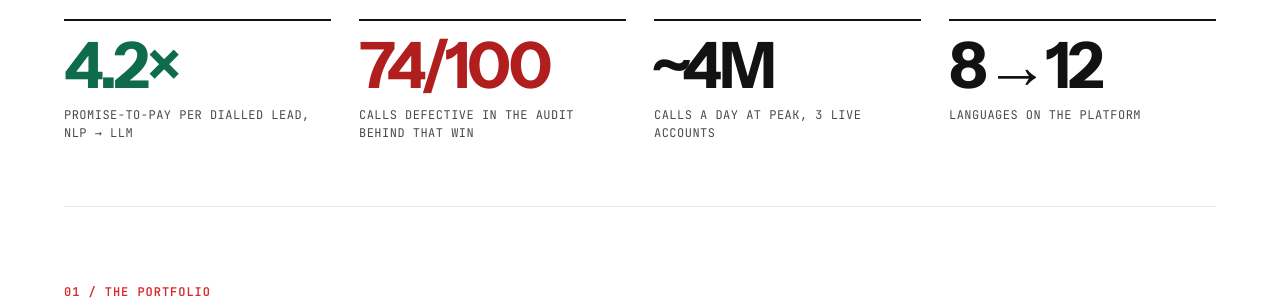
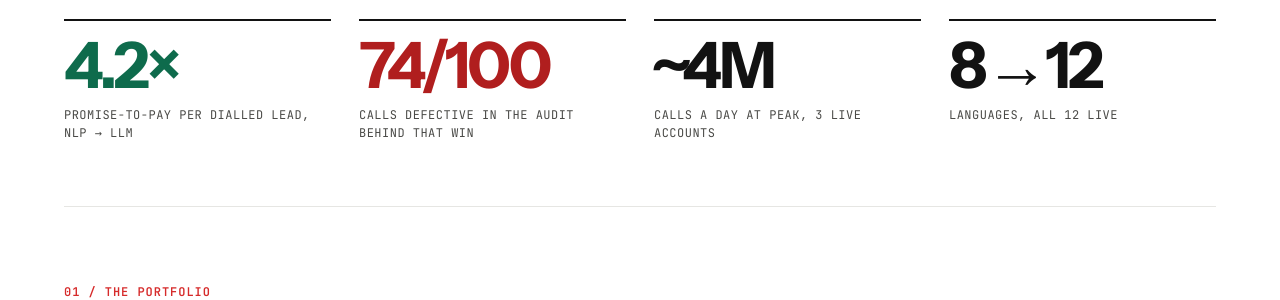
Before and after one commit to Arcanag/arcanag.github.io, a Jekyll site: the page built from _case-studies/voice-ai-portfolio.html, in a window 1280 px wide and 900 px high, scrolled down 579 px. Shown: the part 153-453 px from the top of the window. Built offline with Jekyll 4.4.1, drawn with Linux system fonts in a browser that asks for light colours; some web fonts are replaced; some of the changed text lies outside the part shown.

Commit message:
Apply content sign-off: 80+ integrations, "~4M calls a day at peak", 12 languages live
Co-Authored-By: Claude Opus 5.5 <noreply@anthropic.com>

```diff
--- a/_case-studies/banking-voicebot.html
+++ b/_case-studies/banking-voicebot.html
@@ -53,7 +53,7 @@ next:
   <p class="lead">Every use case needed its own <b>APIs, NLU changes, flows and multi-round testing</b> — through a 27-step lifecycle.</p>
   <div class="grid3 grid--stats mt-l">
     <div class="stat"><div class="stat__value">2,188</div><div class="stat__label">conversational states</div></div>
-    <div class="stat"><div class="stat__value">130+</div><div class="stat__label">core banking integrations</div></div>
+    <div class="stat"><div class="stat__value">80+</div><div class="stat__label">core-banking API integrations</div></div>
     <div class="stat"><div class="stat__value">3</div><div class="stat__label">new product categories: NRI, Current, Loan</div></div>
   </div>
 </section>
--- a/_case-studies/voice-ai-portfolio.html
+++ b/_case-studies/voice-ai-portfolio.html
@@ -30,7 +30,7 @@ hero_stats:
   - value: "~4M"
     label: "calls a day at peak, 3 live accounts"
   - value: "8→12"
-    label: "languages on the platform"
+    label: "languages, all 12 live"
 next:
   url: /case-studies/banking-voicebot/
   label: "Next case study: Banking voicebot"
@@ -155,13 +155,13 @@ next:
   <p class="label">06 / Scale and languages</p>
   <h2 class="h2">Eight languages to twelve. <em>A supply chain.</em></h2>
   <p class="lead">Adding a language to a voicebot isn’t translation. I ran it end to end: <b>an external annotation vendor</b>, tooling, and per-language test dates committed to the client and tracked like any other delivery.</p>
-  <div class="pf-langs" role="img" aria-label="Language platform: 8 languages live, 4 added, 12 in total.">
+  <div class="pf-langs" role="img" aria-label="Language platform grew from 8 to 12 languages; all 12 are live.">
     <span></span><span></span><span></span><span></span><span></span><span></span><span></span><span></span>
     <span class="is-new"></span><span class="is-new"></span><span class="is-new"></span><span class="is-new"></span>
   </div>
   <ul class="pf-legend">
-    <li><span class="pf-legend__sw"></span><b>8</b> live</li>
-    <li><span class="pf-legend__sw pf-legend__sw--green"></span><b>4</b> added</li>
+    <li><span class="pf-legend__sw"></span><b>8</b> original</li>
+    <li><span class="pf-legend__sw pf-legend__sw--green"></span><b>4</b> added · all 12 live</li>
   </ul>
   <div class="grid2 grid--cards mt-l">
     <div class="card card--red">
--- a/about/index.html
+++ b/about/index.html
@@ -15,7 +15,7 @@ description: "About Anurag Sharma — Project Manager at Skit.ai, working on con
   <div class="grid3 grid--stats mt-l">
     <div class="stat"><div class="stat__value">100K+</div><div class="stat__label">calls a day on the flagship bank voicebot</div></div>
     <div class="stat"><div class="stat__value">~4M</div><div class="stat__label">calls a day at peak across the portfolio</div></div>
-    <div class="stat"><div class="stat__value">8→12</div><div class="stat__label">languages on the platform</div></div>
+    <div class="stat"><div class="stat__value">8→12</div><div class="stat__label">languages, all 12 live</div></div>
   </div>
 </section>
 
--- a/index.html
+++ b/index.html
@@ -6,7 +6,7 @@ description: "Anurag Sharma — product management for conversational and agenti
 <section class="home-hero">
   <p class="home-hero__kicker">Product management · Conversational &amp; agentic AI</p>
   <h1 class="home-hero__title">I turn complex AI problems into clear priorities, shipped products and measurable results.</h1>
-  <p class="home-hero__lead">Led a banking voicebot handling 100K+ calls a day. Now running a portfolio of ~4M calls a day.</p>
+  <p class="home-hero__lead">Led a banking voicebot handling 100K+ calls a day. Now running a portfolio of ~4M calls a day at peak.</p>
 </section>
 
 <section class="section section--home" id="work" aria-labelledby="work-h">
```
